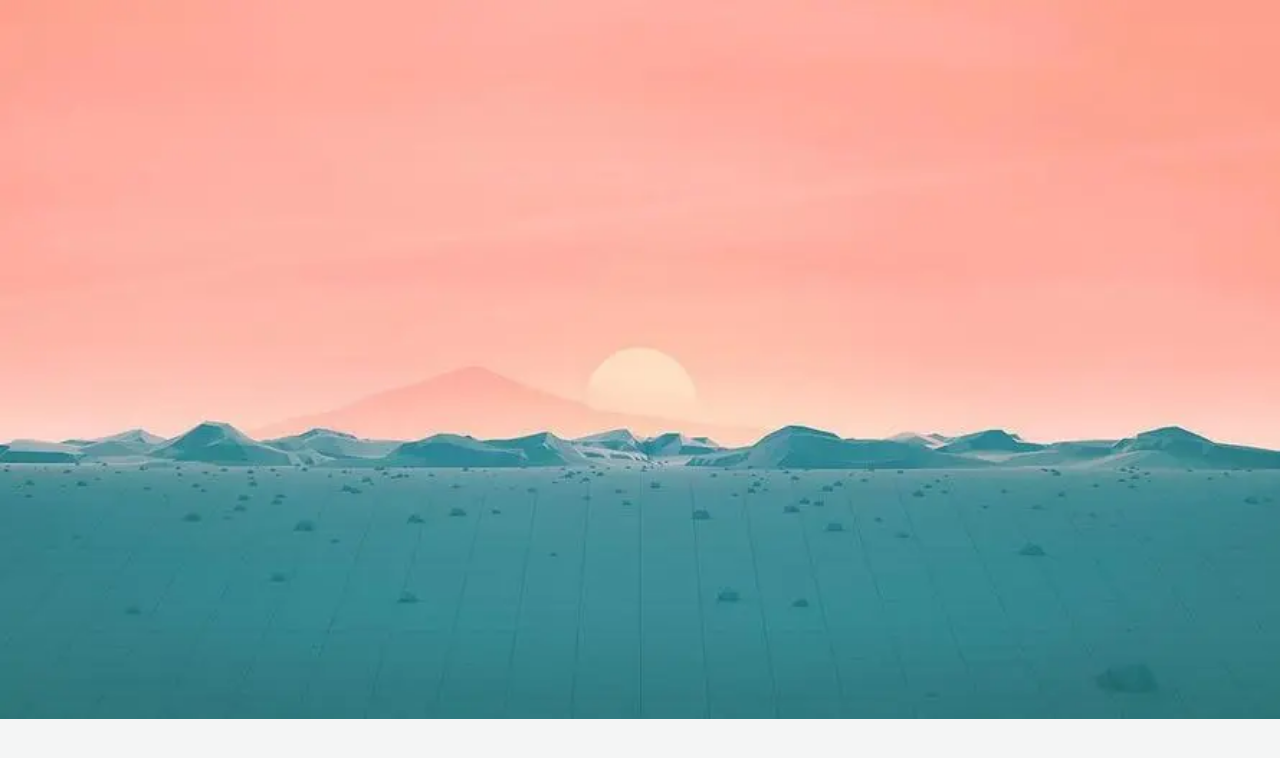
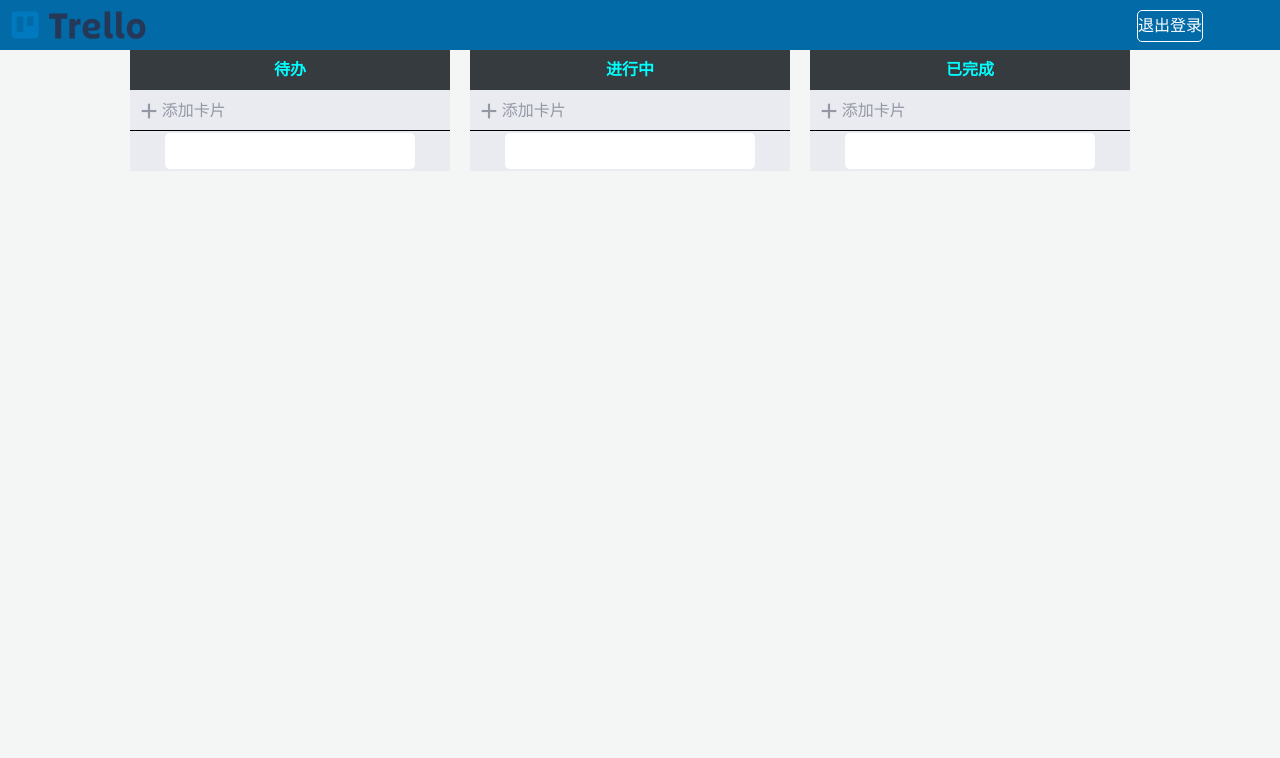
Before and after one commit to lionLJX/vue-trello-demo, a Vue app: page /home in a window 1280 px wide. Shown: the top 758 px of the page. Built offline with nearby package versions, Linux system fonts and the light colour scheme.

Commit message:
feat:添加和删除待办

```diff
--- a/index.html
+++ b/index.html
@@ -9,4 +9,7 @@
     <div id="app"></div>
     <!-- built files will be auto injected -->
   </body>
+  <script>
+
+  </script>
 </html>
--- a/src/App.vue
+++ b/src/App.vue
@@ -1,12 +1,13 @@
 <template>
   <div id="app">
-
+    <router-link to="/home"></router-link>
     <router-view/>
   </div>
 </template>
 
 <script>
-import Login from './components/login'
+
+
 
 
 export default {
--- a/src/assets/css/base.css
+++ b/src/assets/css/base.css
@@ -35,9 +35,6 @@ body {
   font: 16px/1.5 "Helvetica Neue", Helvetica, Arial, "Microsoft Yahei",
     "Hiragino Sans GB", "Heiti SC", "WenQuanYi Micro Hei", sans-serif;
   color: #333;
-  background-image: url('../../../static/login-bgi.jpg');
-  background-size: 100%;
-  background-repeat: no-repeat;
 
 }
 
--- /dev/null
+++ b/src/components/Home/Home.vue
@@ -0,0 +1,27 @@
+<template>
+    <div id="Home" >
+
+        <home-header></home-header>
+        <home-main></home-main>
+    </div>
+</template>
+
+<script>
+import Header from './coms/Header.vue'
+import Main  from './coms/Contain/Main.vue'
+
+export default {
+    name: 'Home',
+    components : {
+        HomeHeader : Header,
+        HomeMain : Main
+    }
+}
+
+</script>
+
+<style>
+body {
+    background-color: lightblue;
+}
+</style>
--- /dev/null
+++ b/src/components/Home/coms/Contain/Main.vue
@@ -0,0 +1,64 @@
+<template>
+    <div class="Main">
+        <div class="card waiting-item">
+            <div class="card-header">待办</div>
+            <div class="card-add">
+                <main-info></main-info></div>
+        </div>
+        <div class="card doing">
+            <div class="card-header">进行中</div>
+            <div class="card-add"><main-info></main-info></div>
+        </div>
+        <div class="card finish">
+            <div class="card-header">已完成</div>
+            <div class="card-add"><main-info></main-info></div>
+        </div>
+    </div>
+</template>
+
+<script>
+import Info from '../Contain/coms/Info.vue'
+
+export default {
+    name: 'Main',
+    components : {
+        MainInfo : Info
+    },
+        methods : {
+        additem(){
+
+        }
+    }
+}
+</script>
+
+<style scoped>
+.Main {
+    width: 1020px;
+    margin : 0 auto;
+}
+.card {
+    display: inline-block;
+    float: left;
+    width: 320px;
+    margin-right: 20px;
+    color: aqua;
+    font-size: 16px;
+    font-weight: 700;
+    text-align: center;
+    line-height: 40px;
+}
+
+.card:nth-child(3) {
+    margin-right: 0;
+}
+
+.card-header {
+    height: 40px;
+    background-color: rgb(54, 59, 64);
+}
+
+.card-add {
+    background-color: rgb(234, 235, 240);
+}
+</style>
--- /dev/null
+++ b/src/components/Home/coms/Contain/coms/Info.vue
@@ -0,0 +1,110 @@
+<template>
+    <div class="Info">
+        <div class="info-contain">
+            <div class="add">
+                <div class="add-symbol" >+</div>
+                <div class="add-btn" >添加卡片</div>
+            </div>
+            <div class="info-logo"></div>
+        </div>
+        <div class='input-add-block'>
+            <input type="text" class="input-item" checked v-model="content" @keyup.enter="addItem">
+        </div>
+        <main-item v-for="(item, index) in todoData" :key="index" :todo="item"></main-item>
+    </div>
+</template>
+
+<script>
+import Item from './Item.vue'
+
+export default {
+    name : 'Info',
+    data() {
+        return {
+            todoData : [],
+            content : ''
+        }
+    },
+    components : {
+        MainItem : Item
+    },
+    // methods : {
+    //     childClick :function() {
+    //         console.log(inputdisplay);
+    //         inputdisplay = true;
+    //     }
+    // }
+    methods : {
+        addItem() {
+            if(this.content == '')return ;
+
+            this.todoData.unshift({
+                id : 2,
+                content : this.content
+            })
+            this.content = ''
+        }
+    }
+}
+</script>
+
+
+<style>
+.input-add-none {
+    display: none;
+}
+
+.input-add-block {
+    display: block;
+}
+
+.input-item {
+    height: 36px;
+    width: 250px;
+    border-radius: 5px;
+    font-size: 16px;
+}
+
+.info-contain {
+   font-weight: 400;
+   color: rgb(147, 152, 164);
+}
+
+.info-contain {
+    height: 40px;
+        border-bottom: 1px solid black;
+}
+
+.add .add-symbol,
+.add .add-btn {
+    display: inline-block;
+    line-height: 35px;
+}
+
+.add-symbol {
+    position: relative;
+    top: 0px;
+    left: -74px;
+    font-size: 30px;
+}
+
+.add-btn {
+    position: relative;
+    left: -70px;
+    top: -5px;
+}
+
+.add {
+    width: 250px;
+    height: 34px;
+    cursor: pointer;
+    border-radius: 5px;
+    padding: 3px 0 3px 0;
+}
+
+.add:hover {
+    background-color: rgb(217, 217, 225);
+    transition: .4s;
+}
+
+</style>
--- /dev/null
+++ b/src/components/Home/coms/Contain/coms/Item.vue
@@ -0,0 +1,37 @@
+<template>
+    <div class="Item" v-if="isshow">{{todo.content}}
+    <div class="cha" v-on:click="chaShow">×</div>
+    </div>
+</template>
+
+<script>
+export default {
+    name : 'Item',
+    props : {
+        todo : Object
+    },
+    data() {
+        return {
+            isshow : 'true'
+        }
+    },
+    methods : {
+        chaShow (){
+            this.isshow = !this.isshow;
+        }
+    }
+}
+</script>
+
+<style>
+.Item {
+    color: #000;
+    display: inline-block;
+}
+
+.cha {
+    display: inline-block;
+    position: relative;
+    left: 105px;
+}
+</style>
--- /dev/null
+++ b/src/components/Home/coms/Header.vue
@@ -0,0 +1,64 @@
+<template>
+    <div class="home-header">
+        <div class="contain-img">
+            <img src="../../../../static/trello-logo-blue.svg" alt="logo">
+        </div>
+        <div class="contain-out"><div class="login-out">退出登录</div>
+        </div>
+
+    </div>
+</template>
+
+<script>
+export default {
+    name : 'Header'
+}
+</script>
+
+<style scoped>
+.home-header {
+    width: 100%;
+    height: 50px;
+    background-color: rgb(2, 106, 167);
+}
+
+.home-header div {
+    display: inline-block;
+}
+.home-header .contain-img img {
+    height: 30px;
+    padding: 10px;
+
+}
+
+/* .search, */
+.contain-out {
+    float: right;
+}
+
+.contain-out {
+    width: 100px;
+    text-align: center;
+    height: 100%;
+    margin-right: 60px;
+}
+
+.login-out {
+    line-height: 30px;
+    margin: 10px 15px;
+    border-radius: 5px;
+    border: 1px solid white;
+    color: white;;
+}
+
+/* .search {
+    height: 100%;
+    width: 100px;
+    background-color: rgb(2, 106, 167);
+}
+
+.search-input {
+    height: 30px;
+    border-radius: 10px;
+} */
+</style>
--- a/src/components/Login.vue
+++ b/src/components/Login.vue
@@ -68,9 +68,10 @@
 
 
 <script >
+window.sessionStorage.setItem('status', 0);
 
 export default {
-    name : "login",
+    name : 'login',
     data(){
         return {
         useremail : '',
@@ -82,7 +83,9 @@ export default {
         // 单用户登录功能，只有输入无误才可登录
             if (this.useremail == 'vip@163.com' && this.userpassword == 'vip') {
                 console.log('用户信息无误');
-                this.$router.push('/main');
+                window.sessionStorage.setItem('useremail', 'vip@163.com');
+                window.sessionStorage.setItem('userpassword', 'vip');
+                this.$router.push('/home');
             }
             else {
                 alert('无此用户，请重新输入');
@@ -94,7 +97,13 @@ export default {
 }
 </script>
 
-<style>
+<style scoped>
+
+body{
+    background-image: url('../../static/login-bgi.jpg');
+    background-size: 100%;
+    background-repeat: no-repeat;
+}
 
 #login img {
     display: block;
--- a/src/components/main/Main.vue
+++ /dev/null
@@ -1,15 +0,0 @@
-<template>
-    <div id="Main"></div>
-</template>
-
-<script>
-export default {
-    name: 'main'
-}
-
-</script>
-
-<style scoped>
-
-
-</style>
--- a/src/main.js
+++ b/src/main.js
@@ -7,6 +7,8 @@ import './assets/css/base.css'
 
 Vue.config.productionTip = false
 
+
+
 /* eslint-disable no-new */
 new Vue({
   el: '#app',
--- a/src/router/index.js
+++ b/src/router/index.js
@@ -2,14 +2,15 @@ import Vue from 'vue'
 import Router from 'vue-router'
 
 import Login from '../components/login'
-import Main from '../components/main/main'
+import Home from '../components/Home/home'
 
-
-Vue.use(Router)
+console.log(Home);
+console.log(Login);
+Vue.use(Router);
 
 const routes = [
   {
-    path : '',
+    path : '/',
     redirect: '/login'
   },
   {
@@ -17,8 +18,8 @@ const routes = [
     component: Login
   },
   {
-    path : '/main',
-    component : Main
+    path : '/home',
+    component : Home
   }
 
 ]
@@ -26,6 +27,18 @@ const router = new Router({
   routes,
   mode: 'history',
   linkActiveClass: 'active'
+})
+
+router.beforeEach((to, from, next) => {
+
+  //直接靠url跳转到其他页面，如果没有登录，将自动跳转
+  //到登录页面
+
+  if (window.sessionStorage.getItem('username') === 'vip@163.com') {
+    if (to.path = '/login') {return next('/login');}
+    return next();
+  }
+  next();
 })
 
 export default router
```
